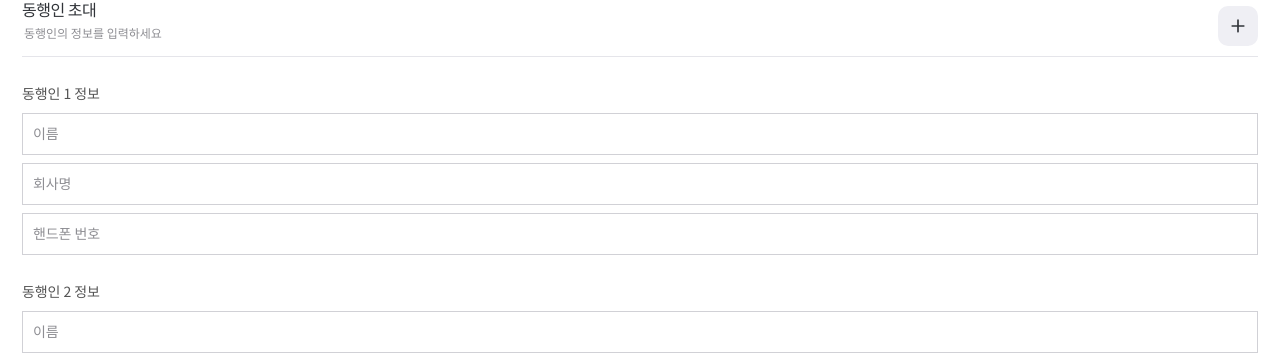
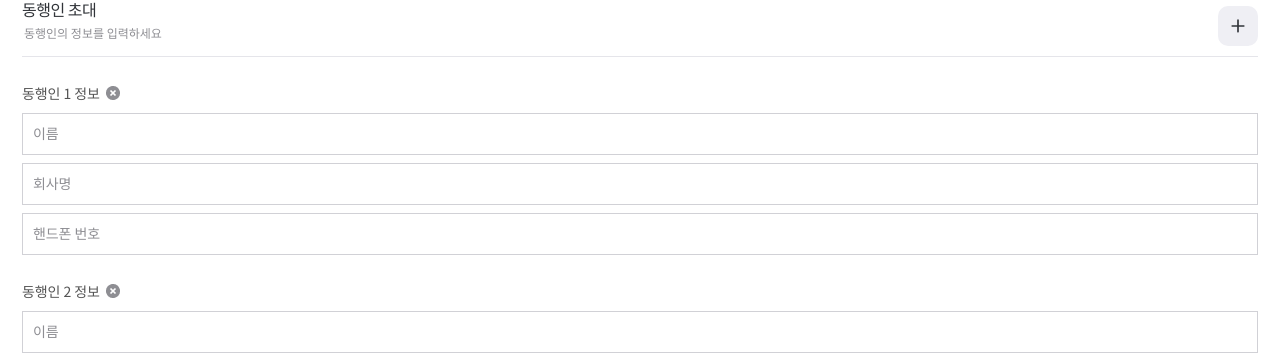
Before and after one commit to SeoHaKwon/IRPAGE_MOBILE, a Vue app: page /MeetingApplyStep2 in a window 1280 px wide. Shown: the part 167-521 px from the top of the page. Built offline with nearby package versions, Linux system fonts and the light colour scheme.

Commit message:
버튼 추가

```diff
--- a/src/components/MeetingApplyStep2.vue
+++ b/src/components/MeetingApplyStep2.vue
@@ -23,13 +23,13 @@
         </div>
       </div>
       <div class="user-info">
-        <strong class="tit">동행인 1 정보</strong>
+        <strong class="tit">동행인 1 정보 <button type="button"></button></strong>
         <input type="text" placeholder="이름">
         <input type="text" placeholder="회사명">
         <input type="text" placeholder="핸드폰 번호">
       </div>
       <div class="user-info">
-        <strong class="tit">동행인 2 정보</strong>
+        <strong class="tit">동행인 2 정보<button type="button"></button></strong>
         <input type="text" placeholder="이름">
         <input type="text" placeholder="회사명">
         <input type="text" placeholder="핸드폰 번호">
@@ -192,11 +192,19 @@ export default {
   flex-direction: column;
   margin-top:26px;
   .tit {
+    display:flex;
+    align-items: center;
     margin-bottom:10px;
     font-size: 14px;
     line-height: 20px;
     letter-spacing: -0.005em;
     color: #545454;
+     button {
+        width: 14px;
+        height:14px;
+        margin-left:6px;
+        background:url(../assets/btn/btn_delete.png) no-repeat center;
+      }
   }
   input {
     height:40px;
```
Also changed, not shown: src/assets/btn/btn_delete.png (added).
